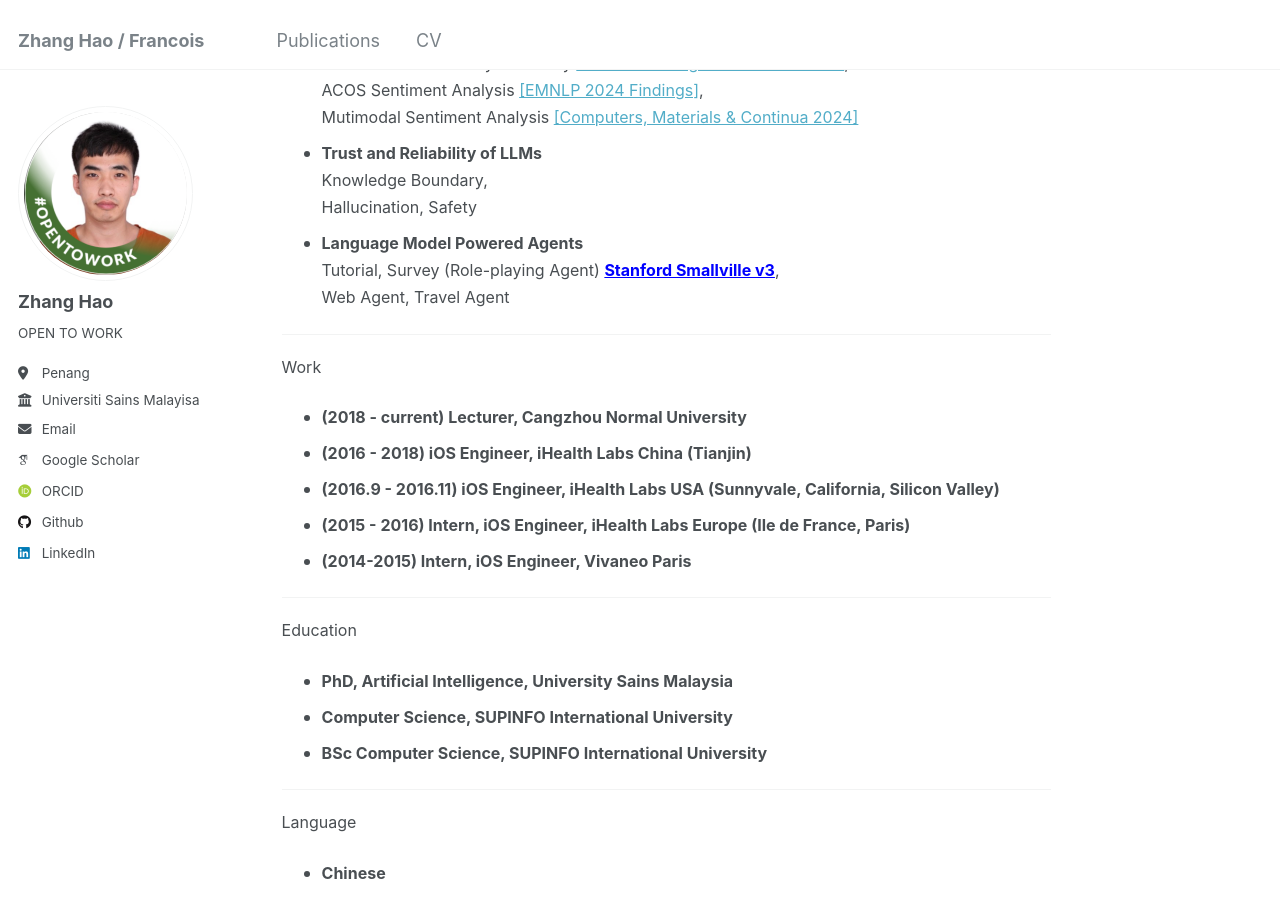
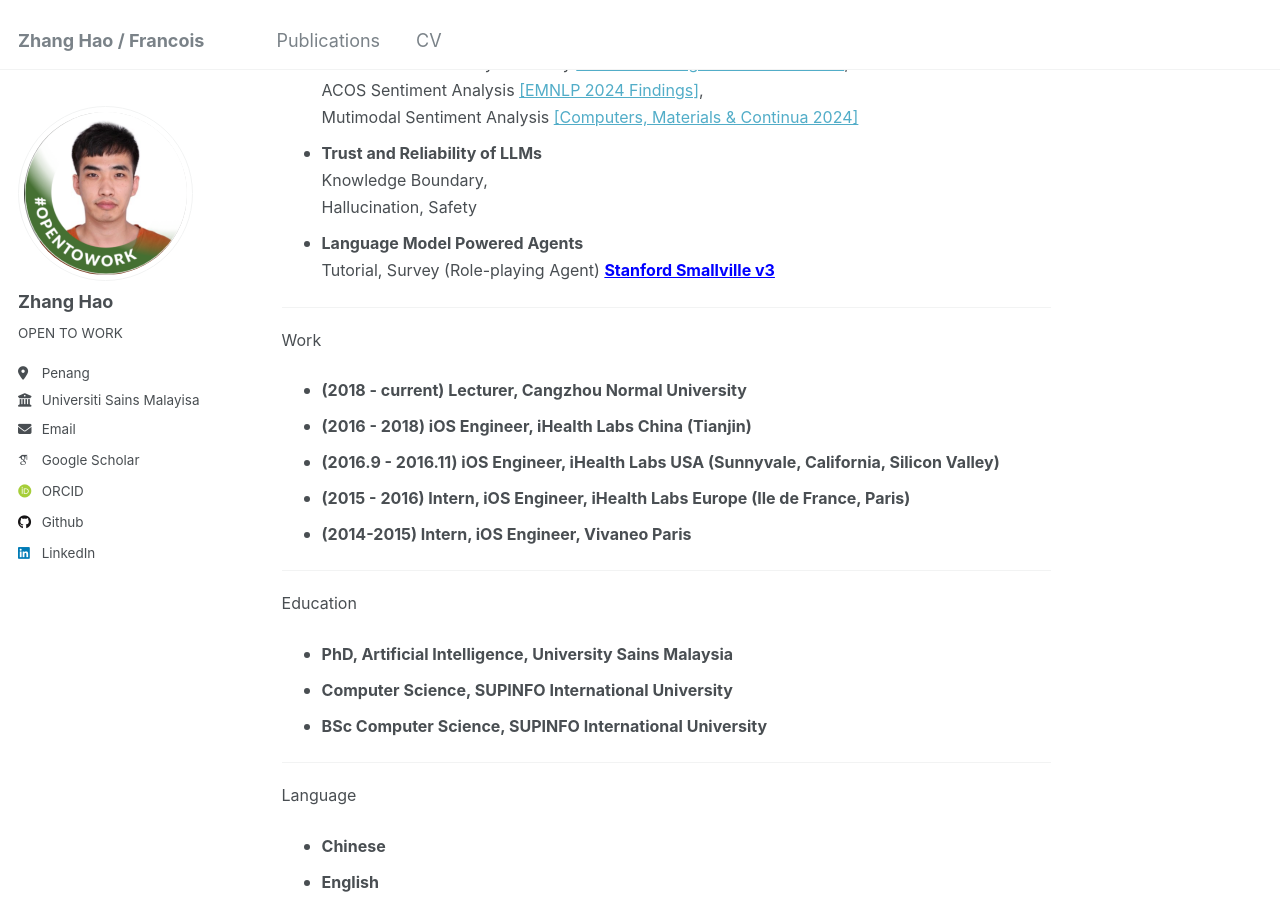
Before and after one commit to sydmou/sydmou.github.io, a Jekyll site: the page built from _pages/about.md, in a window 1280 px wide and 900 px high, scrolled down 837 px. Built offline with Jekyll 4.4.1, drawn with Linux system fonts in a browser that asks for light colours; some web fonts are replaced.

Commit message:
Update about.md

```diff
--- a/_pages/about.md
+++ b/_pages/about.md
@@ -48,7 +48,7 @@
         <ul>
             <li> <b>Sentiment Analysis</b><br>ACOS Sentiment Analysis Survey <a href="https://link.springer.com/article/10.1007/s10462-023-10633-x">[Artificial Intelligence Review 2024]</a>,<br>ACOS Sentiment Analysis <a href="https://aclanthology.org/2024.findings-emnlp.453/">[EMNLP 2024 Findings]</a>, <br>Mutimodal Sentiment Analysis <a href="https://www.researchgate.net/profile/Wan-Mohd-Nazmee-Zainon/publication/370528996_Improving_Targeted_Multimodal_Sentiment_Classification_with_Semantic_Description_of_Images/links/646204dbfbaf5b27a4ca535b/Improving-Targeted-Multimodal-Sentiment-Classification-with-Semantic-Description-of-Images.pdf">[Computers, Materials & Continua 2024]</a> </li>
             <li> <b>Trust and Reliability of LLMs</b><br>Knowledge Boundary,<br>Hallucination, Safety</li>
-            <li> <b>Language Model Powered Agents</b><br>Tutorial, Survey (Role-playing Agent)  <a href="https://tbxwlkfa.manus.space/" target="_blank" style="color: blue; font-weight: bold;">Stanford Smallville v3</a>, <br>Web Agent, Travel Agent</li>
+            <li> <b>Language Model Powered Agents</b><br>Tutorial, Survey (Role-playing Agent) <a href="https://tbxwlkfa.manus.space/" target="_blank" style="color: blue; font-weight: bold;">Stanford Smallville v3</a></li>
         </ul>
     </font>
 </p>
```
